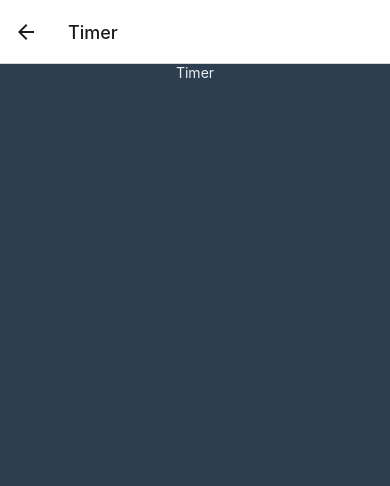
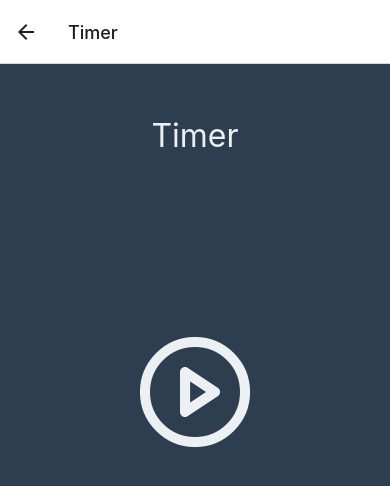
Before and after one commit to MariaCHelena/study-pomodoro, a React Native app: screen /Timer in a window 390 px wide. Shown: the top 486 px of the page. Built offline with nearby package versions, Linux system fonts and the light colour scheme.

Commit message:
styling timer page

```diff
--- a/package.json
+++ b/package.json
@@ -15,8 +15,10 @@
     "expo-status-bar": "~1.6.0",
     "react": "18.2.0",
     "react-native": "0.72.6",
+    "react-native-animatable": "^1.4.0",
     "react-native-safe-area-context": "4.6.3",
-    "react-native-screens": "~3.22.0"
+    "react-native-screens": "~3.22.0",
+    "react-native-vector-icons": "^10.0.3"
   },
   "devDependencies": {
     "@babel/core": "^7.20.0"
--- a/src/components/Telas/style.js
+++ b/src/components/Telas/style.js
@@ -5,6 +5,9 @@ export default StyleSheet.create({
     tela: {
         flex: 1,
         backgroundColor: cores.background,
-        alignItems: 'center'
+        alignItems: 'center',
+        paddingHorizontal: 32,
+        justifyContent: 'center',
+        paddingBottom: 64,
     }
 })
--- a/src/pages/Home/style.js
+++ b/src/pages/Home/style.js
@@ -3,9 +3,7 @@ import { cores } from "../../style";
 
 export default StyleSheet.create({
     main: {
-        paddingHorizontal: 32,
-        justifyContent: 'center',
-        paddingBottom: 64,
+
     },
     welcome: {
         fontWeight: 'bold',
--- a/src/pages/Timer/index.js
+++ b/src/pages/Timer/index.js
@@ -1,12 +1,65 @@
-import React from "react";
-import { Text } from "react-native";
-import style from "./style";
+import React, { useState } from "react";
+import { Pressable, Text, TouchableHighlight, TouchableOpacity, View } from "react-native";
+import * as Animatable from 'react-native-animatable';
+
+import styles from "./style";
+import { cores } from "../../style";
 
 import Telas from "../../components/Telas";
+import Icon from 'react-native-vector-icons/Feather';
 
 export default function Home({ navigation }) {
+    const [showClock, setShowClock] = useState(false)
+    const [pause, setPause] = useState(false)
+    const style = styles(showClock)
 
-    return <Telas>
-        <Text style={style.texto}>Timer</Text>
+    function cancelTimer() {
+        setPause(false)
+        setShowClock(false)
+    }
+
+    return <Telas style={style.main}>
+        <View style={style.header}>
+            <Text style={style.text}>{showClock ? "Focus!" : "Timer"}</Text>
+        </View>
+        <View style={style.clockArea}>
+            {showClock ? <View>
+                <Text style={[style.time, style.timerElement]}>00:00</Text>
+
+                <View style={style.buttonsWrapper}>
+                    {pause ?
+                        <Animatable.View animation="pulse" iterationCount="infinite" direction="alternate" style={style.buttonElement}>
+                            <TouchableOpacity
+                                onPress={() => setPause(false)}
+                                style={[style.button, style.pauseButton]}
+                            >
+                                <Text>Start</Text>
+                            </TouchableOpacity>
+                        </Animatable.View> :
+                        <TouchableOpacity
+                            onPress={() => setPause(true)}
+                            style={[style.button, style.buttonElement]}
+                        >
+                            <Text>Pause</Text>
+                        </TouchableOpacity>
+                    }
+                    <TouchableOpacity
+                        onPress={() => cancelTimer()}
+                        style={[style.button, style.cancelButton, style.buttonElement]}
+                    >
+                        <Text>Cancel Timer</Text>
+                    </TouchableOpacity>
+                </View>
+            </View> : <Pressable
+                onPress={() => setShowClock(true)}
+            >
+                <Icon
+                    style={style.timerElement}
+                    name="play-circle"
+                    size={120}
+                    color={cores.white}
+                />
+            </Pressable>}
+        </View>
     </Telas>
 }
--- a/src/pages/Timer/style.js
+++ b/src/pages/Timer/style.js
@@ -1,8 +1,62 @@
 import { StyleSheet } from "react-native";
 import { cores } from "../../style";
 
-export default StyleSheet.create({
-    texto: {
-        color: cores.white,
-    }
-})
+export default function styles(pause) {
+    return StyleSheet.create({
+        text: {
+            color: cores.white,
+            fontSize: 32
+        },
+        main: {
+            alignItems: "center",
+            paddingVertical: 32,
+            width: "100%"
+        },
+        header: {
+            height: "20%",
+            justifyContent: "center",
+            alignItems: "center",
+        },
+        clockArea: {
+            flexGrow: 1,
+            width: 300,
+            alignItems: "center"
+        },
+        timerElement: {
+            marginTop: 120,
+            alignItems: "center"
+        },
+        time: {
+            color: cores.white,
+            fontSize: 86,
+            alignItems: "center",
+            textAlign: 'center'
+        },
+        button: {
+            color: cores.white,
+            padding: 18,
+            backgroundColor: cores.yellow,
+            textAlign: "center",
+            alignItems: "center",
+            borderRadius: 30,
+            color: cores.white,
+        },
+        cancelButton: {
+            backgroundColor: cores.green,
+        },
+        pauseButton:{
+            width: (pause ? "100%" : "45%")
+        },
+        buttonElement: {
+            flexGrow: 1,
+            width: "45%",
+        },
+        buttonsWrapper: {
+            flexDirection: "row",
+            justifyContent: "space-between",
+            alignItems: "flex-start",
+            gap: 10,
+            marginTop: 20
+        }
+    })
+}
```
Also changed, not shown: 1 other file (tests, documents, lock files or other folders).
